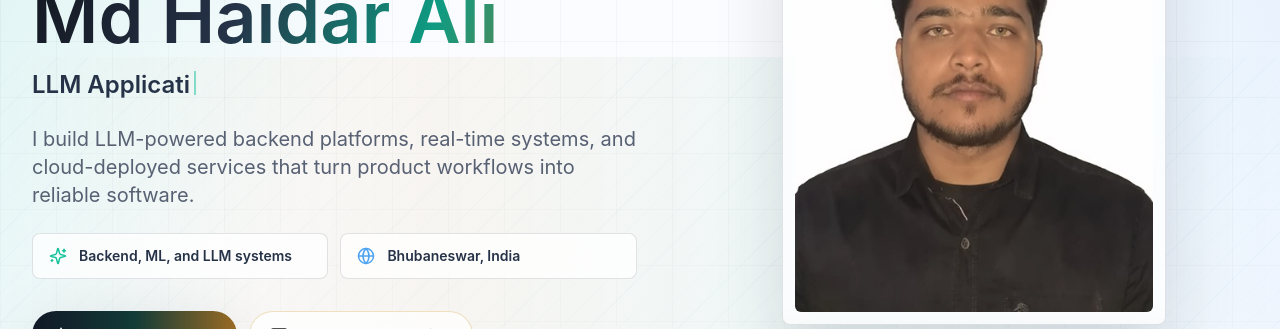
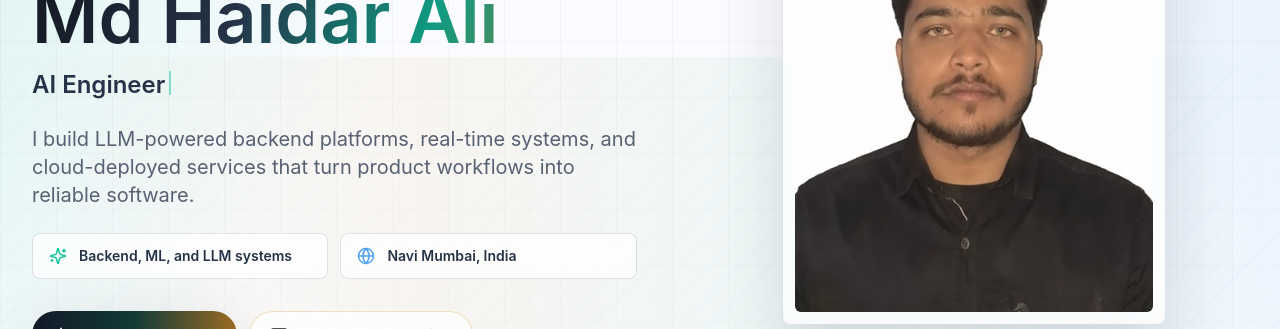
Before and after one commit to H-Ali63/portfolio, a Next.js app: page / in a window 1280 px wide. Shown: the part 239-568 px from the top of the page. Built offline with nearby package versions, Linux system fonts and the light colour scheme.

Commit message:
roles added and next commit

```diff
--- a/data/profile.ts
+++ b/data/profile.ts
@@ -6,6 +6,7 @@ export const profile: Profile = {
   roles: [
     "Machine Learning Engineer",
     "Backend Engineer",
+    "AI Engineer",
     "LLM Application Developer",
     "Microservices Builder",
   ],
@@ -13,7 +14,7 @@ export const profile: Profile = {
     "I build LLM-powered backend platforms, real-time systems, and cloud-deployed services that turn product workflows into reliable software.",
   bio:
     "Machine Learning and Backend Engineer with 2+ years building LLM-powered, microservices-based platforms across Node.js, Python, FastAPI, MongoDB, Kafka, AWS, and GCP.",
-  location: "Bhubaneswar, India",
+  location: "Navi Mumbai, India",
   email: "haidar.ali.npg@gmail.com",
   phone: "+91-8200030659",
   avatar: "/assets/profile.jpeg",
```
